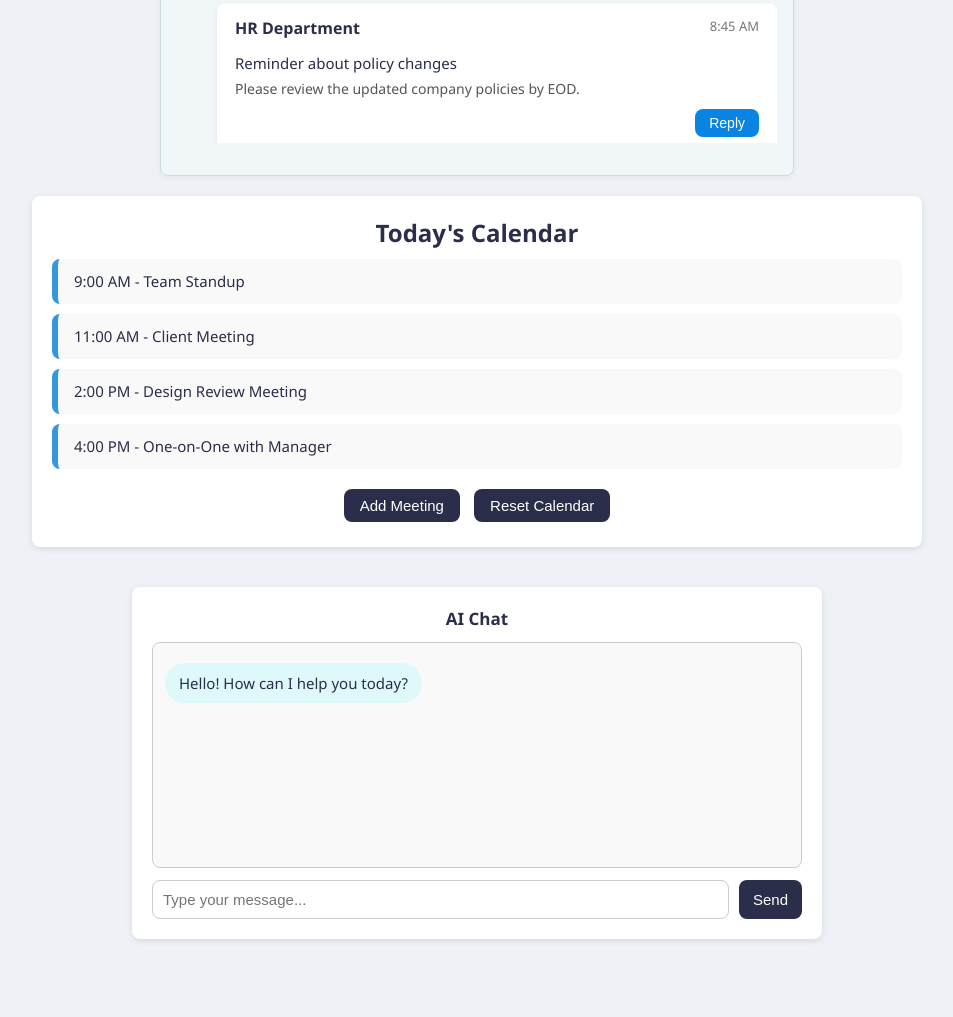
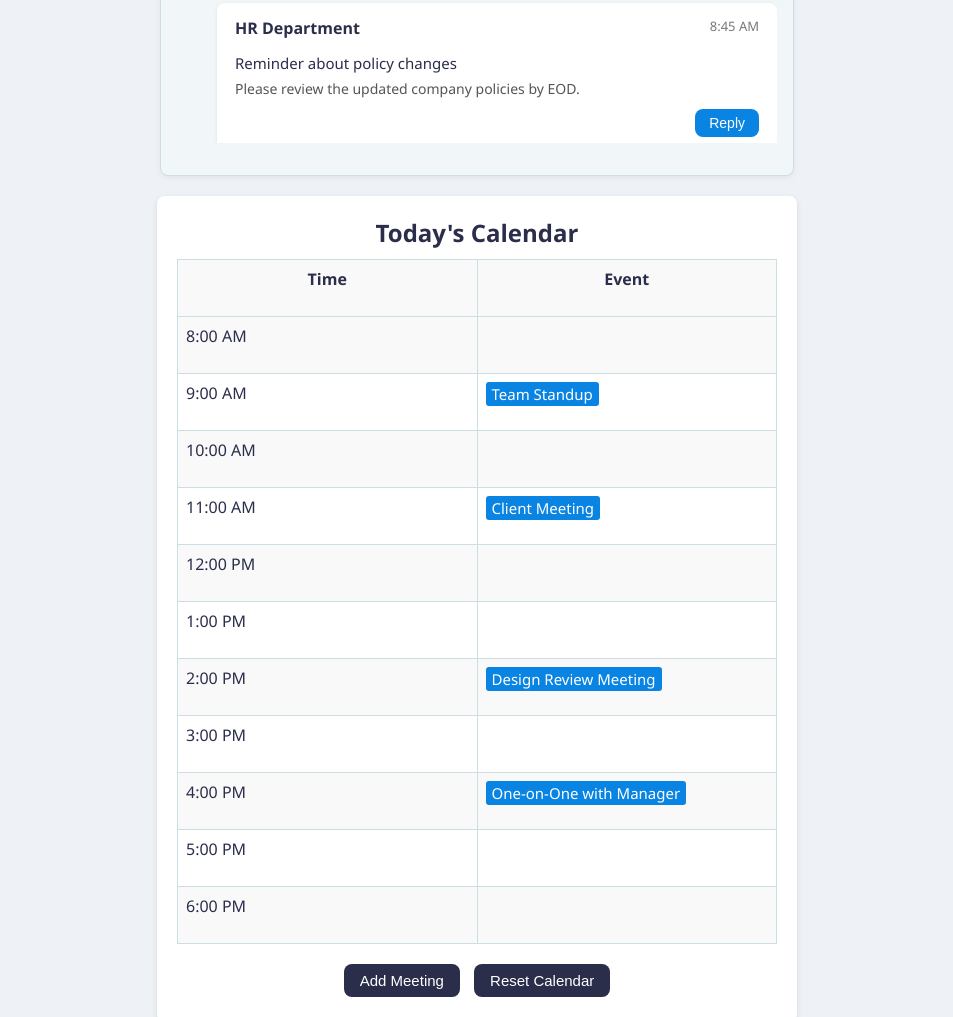
Before and after one commit to nafeeur/workpilot, a plain HTML site: page index.html in a window 1280 px wide. Shown: the part 1318-2335 px from the top of the page, without its empty margins (163-1116 px from the left). Before the commit the page ends 2277 px from the top, so only its background shows below. Drawn offline with Linux system fonts and the light colour scheme.

Commit message:
Update index.html

```diff
--- a/index.html
+++ b/index.html
@@ -148,24 +148,39 @@
     .personal { border-left-color: #9b59b6; }
     /* Calendar Styles */
 
+/* Day-view calendar grid */
+
 .calendar-section {
-  /* existing styles… */
-  max-width: 850px;   /* instead of 300px */
+min-width: 600px;
+}
+.day-calendar {
   width: 100%;
+  border-collapse: collapse;
+  table-layout: fixed;
+  margin-bottom: 10px;
 }
-    .calendar-list {
-      list-style: none;
-      padding: 0;
-      margin: 0;
+.day-calendar th,
+.day-calendar td {
+  border: 1px solid #ccdde4;
+  padding: 8px;
+  vertical-align: top;
+  height: 40px;
 }
-    .calendar-item {
+.day-calendar tr:nth-child(odd) {
   background: #f9f9f9;
-      margin: 10px 0;
-      padding: 12px 16px;
-      border-radius: 8px;
-      border-left: 6px solid #3498db;
+}
+.calendar-event {
+  background: #0984e3;
+  color: white;
+  padding: 2px 6px;
+  border-radius: 3px;
   font-size: 15px;
-      line-height: 1.4;
+  display: inline-block;
+  margin-bottom: 4px;
+  max-width: 100%;
+  white-space: nowrap;
+  overflow: hidden;
+  text-overflow: ellipsis;
 }
 
 /* Emails section wrapper */
@@ -426,12 +441,18 @@
       <!-- Calendar Section -->
       <div class="section calendar-section">
         <h2>Today's Calendar</h2>
-        <ul class="calendar-list" id="calendarList"></ul>
+        <table id="dayCalendar" class="day-calendar">
+          <thead>
+            <tr><th>Time</th><th>Event</th></tr>
+          </thead>
+          <tbody id="calendarBody"></tbody>
+        </table>
         <div class="actions">
           <button id="addMeetingBtn">Add Meeting</button>
           <button id="resetCalendarBtn">Reset Calendar</button>
         </div>
       </div>
+
 
       <!-- Emails Section -->
       <div class="section emails-section">
@@ -514,12 +535,13 @@
       ];
 
       // Element refs
-      const taskListEl = document.getElementById('taskList');
-      const calendarListEl = document.getElementById('calendarList');
-      const emailListEl = document.getElementById('emailList');
-      const aiBannerEl = document.getElementById('aiBanner');
-      const emojis = document.querySelectorAll('.emoji');
-      let selectedMood = null;
+      const taskListEl     = document.getElementById('taskList');
+      const calendarBodyEl = document.getElementById('calendarBody');
+      const emailListEl    = document.getElementById('emailList');
+      const aiBannerEl     = document.getElementById('aiBanner');
+      const feelingEl      = document.getElementById('feeling');
+      const emojis         = document.querySelectorAll('.emoji');
+      let selectedMood     = null;
 
       // Helpers
       function renderTasks() {
@@ -537,20 +559,8 @@
         });
       }
 
-      function renderCalendar() {
-        calendarListEl.innerHTML = '';
-        currentCalendar.forEach(entry => {
-          const li = document.createElement('li');
-          li.className = 'calendar-item';
-          li.textContent = `${entry.time} - ${entry.title}`;
-          calendarListEl.append(li);
-        });
-        updateBanner();
-      }
-
       function renderEmails() {
-  const emailListEl = document.getElementById('emailList');
-  emailListEl.innerHTML = '';         // clear old items
+        emailListEl.innerHTML = '';
         emails.forEach((e, idx) => {
           const li = document.createElement('li');
           li.className = 'email-item';
@@ -585,15 +595,46 @@
         });
       }
 
-
       function updateBanner() {
         const meetingCount = currentCalendar.length;
-        const emailCount = emails.length;
-        const moodText = selectedMood ? ` | Mood: ${selectedMood}` : '';
+        const emailCount   = emails.length;
+        const moodText     = selectedMood ? ` | Mood: ${selectedMood}` : '';
         aiBannerEl.textContent =
           `I've scanned your calendar and emails: You have ${meetingCount} meetings today and ${emailCount} emails waiting.${moodText}`;
       }
 
+      // New: day-view calendar (8 AM–6 PM)
+      function renderCalendarDay() {
+        calendarBodyEl.innerHTML = '';
+        for (let h = 8; h <= 18; h++) {
+          const tr = document.createElement('tr');
+          const tdTime = document.createElement('td');
+          const hour12 = (h % 12) === 0 ? 12 : h % 12;
+          tdTime.textContent = hour12 + ':00 ' + (h < 12 ? 'AM' : 'PM');
+
+          const tdEvt = document.createElement('td');
+          currentCalendar
+            .filter(ev => {
+              const [time, ampm] = ev.time.split(' ');
+              let [hr, min] = time.split(':').map(Number);
+              if (ampm === 'PM' && hr < 12) hr += 12;
+              if (ampm === 'AM' && hr === 12) hr = 0;
+              return hr === h;
+            })
+            .forEach(ev => {
+              const div = document.createElement('div');
+              div.className = 'calendar-event';
+              div.textContent = ev.title;
+              tdEvt.append(div);
+            });
+
+          tr.append(tdTime, tdEvt);
+          calendarBodyEl.append(tr);
+        }
+        updateBanner();
+      }
+
+      // Utils
       function shuffleArray(arr) {
         for (let i = arr.length - 1; i > 0; i--) {
           const j = Math.floor(Math.random() * (i + 1));
@@ -601,16 +642,18 @@
         }
       }
 
-      // Initialize
+      // Initialization
       function init() {
-        currentTasks = originalTasks.map(t => ({ ...t }));
+        currentTasks    = originalTasks.map(t => ({ ...t }));
         currentCalendar = originalCalendar.map(e => ({ ...e }));
         renderTasks();
-        renderCalendar();
+        renderCalendarDay();
         renderEmails();
       }
 
-      // Mood selector
+      // --- Event Bindings ---
+
+      // Mood selector → updates banner + “feeling” text
       emojis.forEach(emo => {
         emo.addEventListener('click', () => {
           emojis.forEach(e => e.classList.remove('selected'));
@@ -621,11 +664,10 @@
       document.getElementById('updateMoodBtn').addEventListener('click', () => {
         if (!selectedMood) return alert('Please select a mood first!');
         updateBanner();
-       // update the new "Feeling" display
-       document.getElementById('feeling').textContent =
+        // set the Feeling display
+        feelingEl.textContent =
           selectedMood.charAt(0).toUpperCase() + selectedMood.slice(1);
       });
-
 
       // Task buttons
       document.getElementById('reshuffleBtn').addEventListener('click', () => {
@@ -654,30 +696,30 @@
         document.getElementById('meetingTitle').value = '';
       });
       document.getElementById('saveMeetingBtn').addEventListener('click', () => {
-        const time = document.getElementById('meetingTime').value.trim();
+        const time  = document.getElementById('meetingTime').value.trim();
         const title = document.getElementById('meetingTitle').value.trim();
         if (!time || !title) {
           alert('Please fill in both fields.');
           return;
         }
         currentCalendar.push({ time, title });
-        renderCalendar();
+        renderCalendarDay();
         document.getElementById('meetingModal').style.display = 'none';
         document.getElementById('meetingTime').value = '';
         document.getElementById('meetingTitle').value = '';
       });
       document.getElementById('resetCalendarBtn').addEventListener('click', () => {
         currentCalendar = originalCalendar.map(e => ({ ...e }));
-        renderCalendar();
+        renderCalendarDay();
       });
 
-      // Email reply button
+      // Email reply
       emailListEl.addEventListener('click', e => {
         if (e.target.classList.contains('reply-btn')) {
-          const idx = e.target.dataset.index;
+          const idx   = e.target.dataset.index;
           const email = emails[idx];
-          appendMessage(`Draft a response to: "${email}"`, 'user');
-          aiRespond(`Draft a response to: "${email}"`);
+          appendMessage(`Draft a response to: "${email.subject}"`, 'user');
+          aiRespond(`Draft a response to: "${email.subject}"`);
         }
       });
 
@@ -696,7 +738,7 @@
           mood: selectedMood,
           sleep: '7',
           rested: '80%',
-          heartRate: document.getElementById('heartRate').textContent,
+          feeling: feelingEl.textContent,
           calendar: currentCalendar,
           tasks: currentTasks
         };
@@ -706,7 +748,7 @@
             headers: { 'Content-Type': 'application/json' },
             body: JSON.stringify({ message: userText, context })
           });
-          const data = await res.json();
+          const data  = await res.json();
           const reply = data.reply || 'Hmm, I didn’t get that.';
           const aiMsgs = chatMessagesEl.querySelectorAll('.chat-message.ai');
           if (aiMsgs.length) {
@@ -731,8 +773,10 @@
         if (e.key === 'Enter') document.getElementById('sendChatBtn').click();
       });
 
+      // Fire it up
       init();
     });
     </script>
+
 </body>
 </html>
```
Lines whose indentation alone changed are shown as unchanged.
